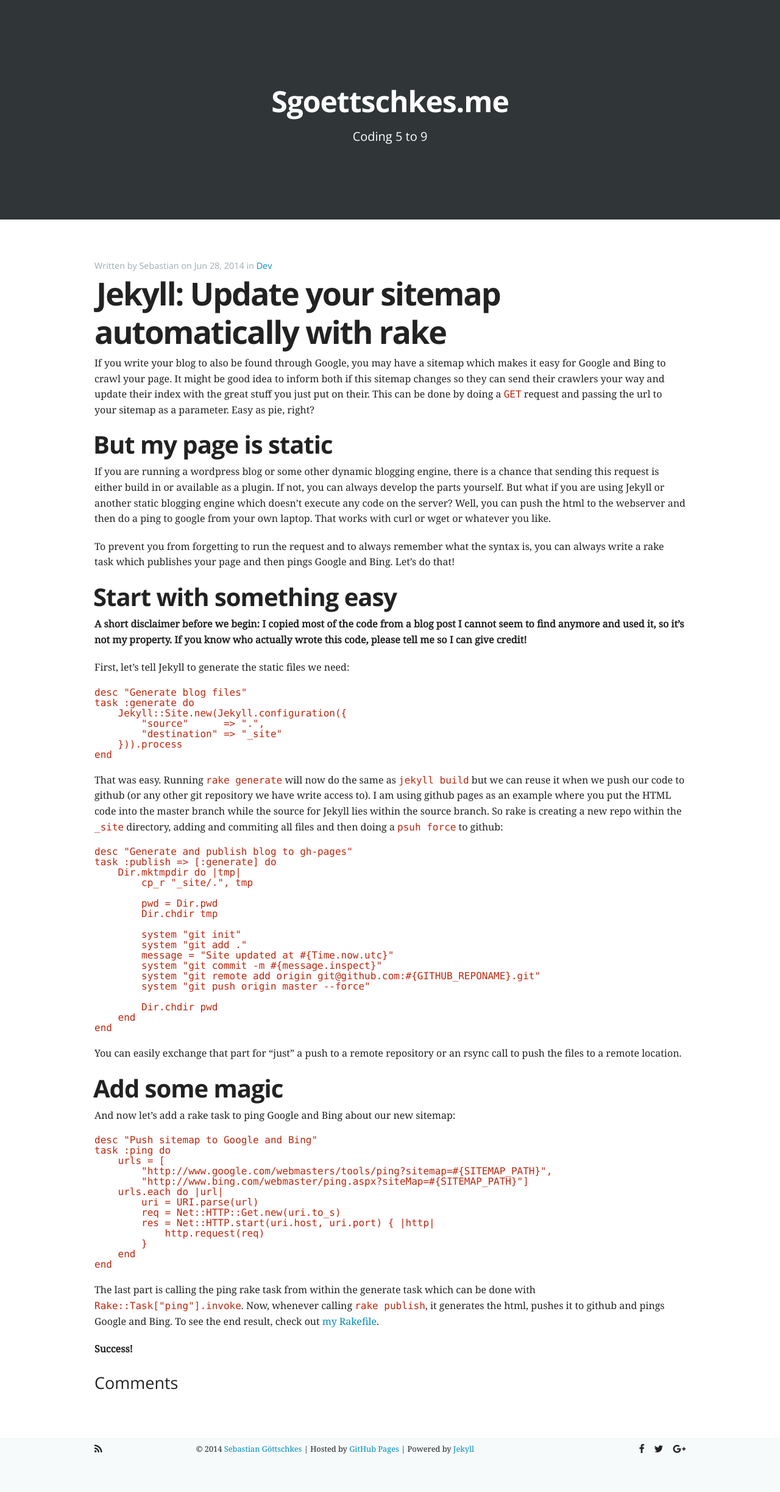
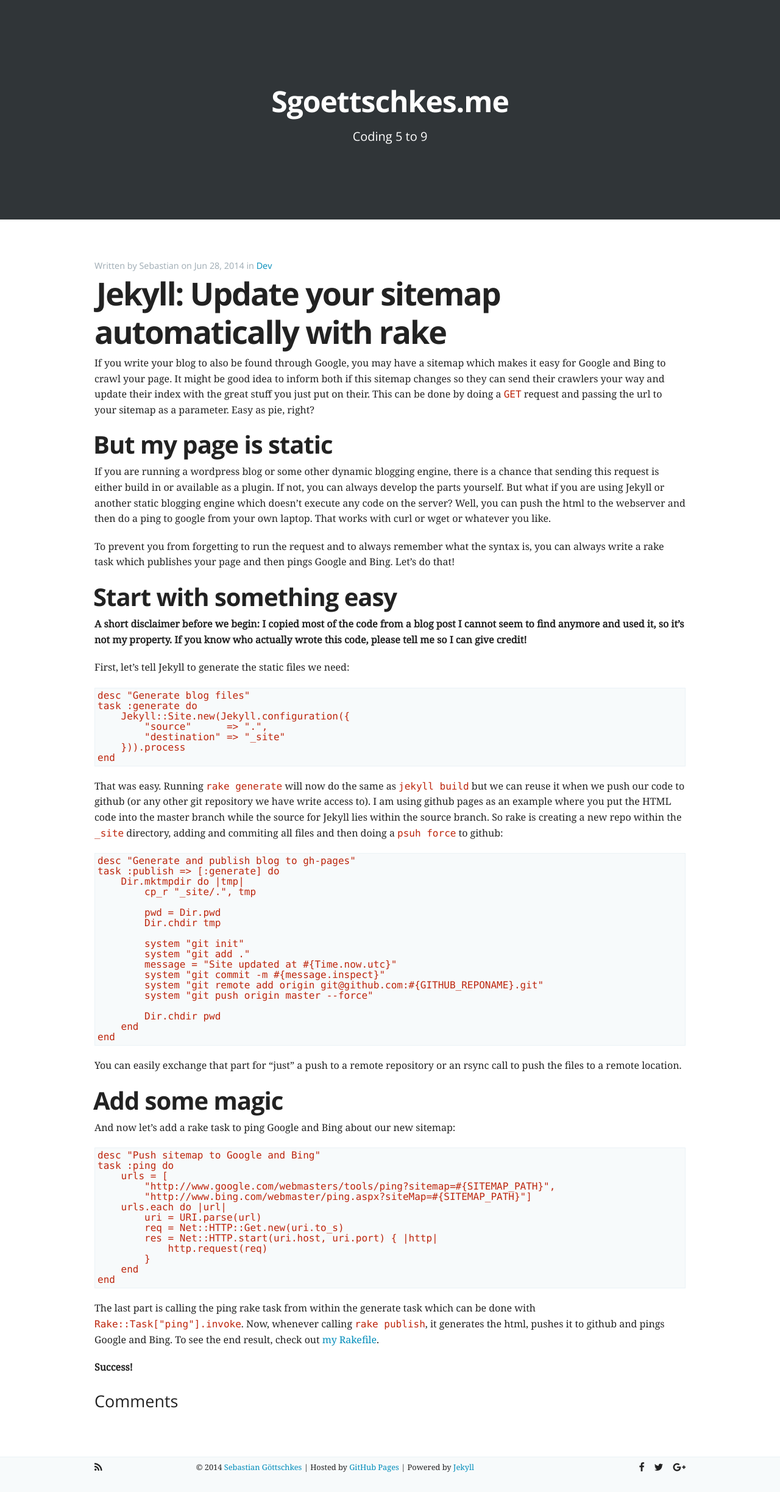
Before and after one commit to Sgoettschkes/sgoettschkes.github.io, a Jekyll site: the page built from _posts/2014-06-28-jekyll-update-your-sitemap-automatically-with-rake.md, in a window 1280 px wide. Shown: the whole page at 61% size. Built offline with Jekyll 4.4.1, drawn with Linux system fonts in a browser that asks for light colours; nearby versions of some CDN libraries; Markdown is read by kramdown in place of the engine named in the settings; comment, search, counter and statistics services are not loaded; before the commit the page ends 2417 px from its top, so only the background shows below that.

Commit message:
Adjusting scss for code examples

```diff
--- a/css/main.scss
+++ b/css/main.scss
@@ -45,6 +45,10 @@
         overflow: hidden;
 
         margin: 0 0 1.25rem 0;
+        padding: 0.25rem;
+
+        background: $footer-bg;
+        border: #EBF2F6 1px solid;
     }
 
     code {
```
